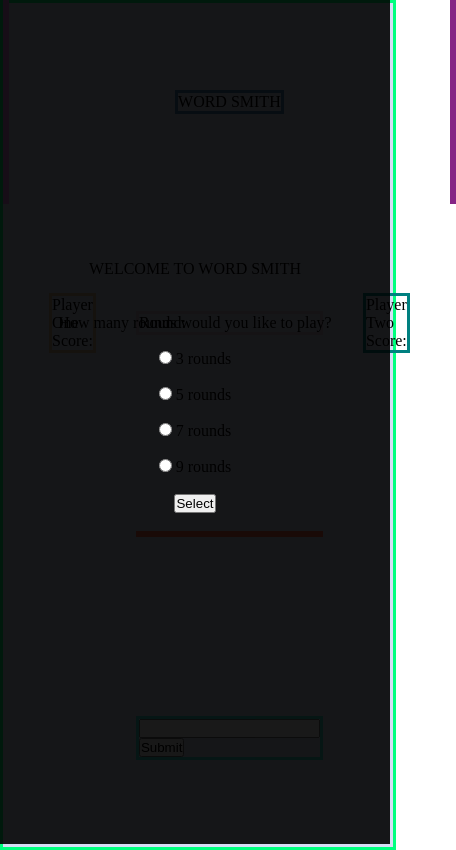
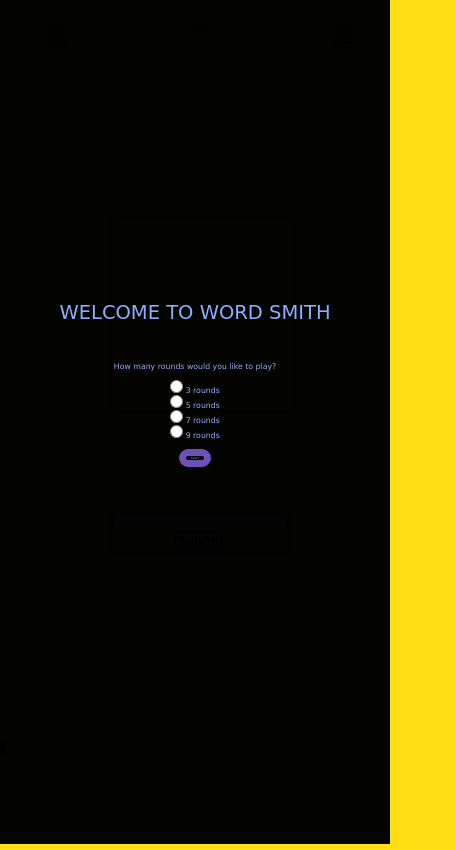
Before and after one commit to honeyai/WordSmith, a plain HTML site: page index.html in a window 390 px wide. Shown: the whole page, 456 px wide, since content can reach past the window. Drawn offline with Linux system fonts and the light colour scheme; a web font is replaced by a local one.

Commit message:
Styles and some responsive ness

```diff
--- a/app.js
+++ b/app.js
@@ -758,7 +758,7 @@ const startGame = () => {
   let form = document.querySelector(".gameStart");
   totalRounds = form.elements.rounds.value;
   hideForm.style.display = "none"
-  gameStartDialogue.innerHTML = `We will be playing ${totalRounds} rounds. \nThe longest word wins the round. The most points at the end of ${totalRounds} rounds is the WORD SMITH. \nLet us begin!`;
+  gameStartDialogue.innerHTML = `We will be playing ${totalRounds} rounds. \nThe longest word wins the round. The player with the most points at the end of ${totalRounds} rounds is the WORD SMITH. \nLet us begin!`;
 
 }
 
@@ -766,8 +766,11 @@ const startGame = () => {
 let round = 1;
 let displayRound = document.querySelector(".roundCounter");
 
-const printRound = () => displayRound.innerHTML = "Round: " + round;
-
+const printRound = () => displayRound.innerHTML = round;
+const printScore = () => {
+  pOneScore.innerHTML = pOnePoints + " points";
+  pTwoScore.innerHTML = pTwoPoints + " points";
+}
 //===========================
 //== The game select modal ==
 //===========================
@@ -784,6 +787,7 @@ let form = document.querySelector(".gameRestart");
 
 close.onclick = function (){
   modal.style.display = "none";
+  printScore();
   printRound();
   printWord(randomizeWord());
   instructions.style.display = "none";
@@ -830,7 +834,7 @@ definitelyARealButton.addEventListener("click", function(event){
       console.log("this is what points is holding",points)
       pOnePoints += points;
       // --~ displays those points to the respective play box y ~---
-      pOneScore.innerHTML = "Player one: "+ pOnePoints + " points";
+      pOneScore.innerHTML = pOnePoints + " points";
       answerBox.value = "";
     }
   }
@@ -841,7 +845,7 @@ definitelyARealButton.addEventListener("click", function(event){
       console.log("this is what points is holding",points)
       pTwoPoints += points;
       //--~ displays those points to the respective play box y ~--
-      pTwoScore.innerHTML = "Player two: \n"+ pTwoPoints + " points";
+      pTwoScore.innerHTML = pTwoPoints + " points";
       //--~ in two seconds after player two goes it'll say who won ~--
       answerBox.value = "";
       totalRounds--;
--- a/index.html
+++ b/index.html
@@ -4,6 +4,7 @@
   <meta charset="UTF-8">
   <meta name="viewport" content="width=device-width, initial-scale=1.0">
   <link rel="stylesheet" href="style.css">
+  <link href="https://fonts.googleapis.com/css2?family=Bowlby+One&family=Coiny&family=Londrina+Solid:wght@100;300&family=Rammetto+One&family=Staatliches&display=swap" rel="stylesheet">
   <title>Word Smith</title>
 </head>
 <body>
@@ -12,20 +13,19 @@
 
     <div class="wrapperBuffer"></div>
 
-    <div class="gameTitle">
-      WORD SMITH
+    <div class="playerOneScoreContainer">
+      <span class="underline">Player One Score</span>
+      <span class="playerOneScore"></span>
     </div>
 
-    <div class="playerOneScore">
-      Player One Score:
+    <div class="playerTwoScoreContainer">
+      <span class="underline">Player Two Score</span>
+      <span class="playerTwoScore"></span>
     </div>
 
-    <div class="playerTwoScore">
-      Player Two Score:
-    </div>
-
-    <div class="roundCounter">
-      Round:
+    <div class="roundCounterContainer">
+      <span class="underline">Round</span>
+      <span class="roundCounter"></span>
     </div>
 
     <div class="computerWordDisplay">
@@ -43,12 +43,12 @@
       <p class="text">WELCOME TO WORD SMITH</p>
       <br><br>
       <form class="gameStart" action="javascript:startGame()" name="gamestart">
-        How many rounds would you like to play?<br><br>
+        <span>How many rounds would you like to play?</span><br><br>
         <div class="organize">
-          <input type="radio" name="rounds" class="chooseRounds" value="3">  3 rounds</input><br><br>
-          <input type="radio" name="rounds" class="chooseRounds" value="5">  5 rounds</input><br><br>
-          <input type="radio" name="rounds" class="chooseRounds" value="7">  7 rounds</input><br><br>
-          <input type="radio" name="rounds" class="chooseRounds" value="9">  9 rounds</input><br><br>
+          <input type="radio" name="rounds" class="chooseRounds" value="3" id="3"><label for="3"> 3 rounds</label><br>
+          <input type="radio" name="rounds" class="chooseRounds" value="5" id="5"><label for="5"> 5 rounds</label><br>
+          <input type="radio" name="rounds" class="chooseRounds" value="7" id="7"><label for="7"> 7 rounds</label><br>
+          <input type="radio" name="rounds" class="chooseRounds" value="9" id="9"><label for="9"> 9 rounds</label><br><br>
         </div>
         <input type="submit" value="Select" class="roundSelector">
       </form>
@@ -65,8 +65,8 @@
         </div>
         <input type="submit" value="Select" class="gameReplay">
       </form>
-
     </div>
+    <div class="anotherBuffer"></div>
 
   </div>
 
--- a/style.css
+++ b/style.css
@@ -3,11 +3,25 @@
   padding: 0;
   list-style: none;
   text-decoration: none;
+  text-align: center;
+  font-family: 'Coiny', cursive;
+
 }
+
+/*
+font-family: 'Bowlby One', cursive;
+font-family: 'Coiny', cursive;
+font-family: 'Londrina Solid', cursive;
+font-family: 'Staatliches', cursive;
+*/
+
+body{
+  background-color: #FFDF14;
+}
+
 
 .modalStart{
   z-index: +1;
-  /* display: block; */
   display: flex;
   position: fixed;
   align-items: center;
@@ -18,11 +32,79 @@
   width: 100%;
   height: 100%;
   background-color: rgb(0, 0, 0);
-  background-color: rgba(0, 0, 0, 0.9);
+  background-color: rgba(0, 0, 0, 0.99);
+  color: #8EADFF;
+}
+
+.text{
+  font-size: 5vw;
+}
+
+.startCzar{
+  font-size: 2.5vw;
+  height: 100%;
 }
 
 .gameStart{
   text-align: center;
+  font-size: 2vw;
+}
+
+.chooseRounds, label{
+  cursor: pointer;
+}
+
+.roundSelector{
+  min-height: 15%;
+  min-width: 20%;
+  font-size: 0.7vw;
+  color: #8EADFF;
+  background-color: transparent;
+  border: #6D51B7 solid 7px;
+  border-radius: 35px;
+  cursor: pointer;
+  outline: none;
+  transition: 0.09s;
+}
+
+.roundSelector:active{
+  min-height: 13%;
+  min-width: 18%;
+  font-size: 0.5vw;
+  color: #697fbd;
+  border: #574096 solid 7px;
+}
+
+.roundSelector:hover{
+  color: #afc3fa;
+  border: #8663e7 solid 7px;
+}
+
+.startGame{
+  min-height: 20%;
+  min-width: 15%;
+  font-size: 0.8em;
+  color: #8EADFF;
+  background-color: transparent;
+  border: #6D51B7 solid 7px;
+  border-radius: 35px;
+  cursor: pointer;
+  outline: none;
+  transition: 0.09s;
+}
+
+.startGame:active{
+  min-height: 18%;
+  min-width: 13%;
+  font-size: 0.6vw;
+  color: #6d86c9;
+  border: #564091 solid 7px;
+  border-radius: 35px;
+}
+
+.startGame:hover{
+  color: #a4baf8;
+  border: #8463df solid 7px;
 }
 
 .instructions{
@@ -44,69 +126,88 @@
 }
 
 .wrapper {
-  border: springgreen solid;
-  background-color: #d6ddf5;
+  /* border: springgreen solid; */
+  /* background-color: #d6ddf5; */
   display: grid;
   align-items: center;
-  grid-template-columns: repeat(1fr 1fr 1fr);
+  grid-template-columns: repeat(0.5fr 1fr 0.5fr);
   grid-column-gap: 40px;
   grid-row-gap: 5px;
   height: 100vh;
   width: 100vw;
+  z-index: 0;
+  color: #6D51B7;
 }
 
 .wrapperBuffer {
-  border: violet solid;
-  width: 3%;
+  /* border: violet solid; */
+  width: 100%;
   height: 100%;
   grid-column: 1;
   grid-row: 1, 5;
 }
 
 #wrapperBuffer {
-  border: rgb(133, 36, 133) solid;
-  width: 3%;
+  /* border: rgb(133, 36, 133) solid; */
+  width: 100%;
   height: 100%;
   grid-column: 5;
   grid-row: 1 , 5;
 
 }
 
-.gameTitle {
-  border: steelblue solid;
+.playerOneScoreContainer {
+  display: flex;
+  flex-direction: column;
+  grid-column: 2;
+  grid-row: 1;
+  font-size: 2vw;
+  min-height: 80%;
+  text-align: center;
+}
+
+.playerTwoScoreContainer {
+  display: flex;
+  flex-direction: column;
+  grid-column: 4;
+  grid-row: 1;
+  font-size: 2vw;
+  min-height: 80%;
+  text-align: center;
+}
+
+.underline{
+  text-decoration: underline;
+}
+
+.roundCounterContainer {
+  display: flex;
+  flex-direction: column;
   grid-column: 3;
   grid-row: 1;
-  justify-self: center;
-  align-self: center;
-}
-
-.playerOneScore {
-  border: tan solid;
-  grid-column: 2;
-  grid-row: 2;
-
-}
-
-.playerTwoScore {
-  border: teal solid;
-  grid-column: 4;
-  grid-row: 2;
-}
-
-.roundCounter {
-  border: thistle solid;
-  grid-column: 3;
-  grid-row: 2;
+  font-size: 2vw;
+  height: 80%;
+  text-align: center;
 }
 
 .computerWordDisplay {
   border: tomato solid;
   grid-column: 3;
-  grid-row: 3;
+  grid-row: 2;
+  width: 100%;
+  height: 100%;
+  font-size: 3.5vw;
 }
 
 .playerTextField {
   border: turquoise solid;
   grid-column: 3;
+  grid-row: 3;
+}
+
+.anotherBuffer{
+  border: solid;
   grid-row: 4;
+  height: 3%;
+  /* width: 100vw; */
 }
```
